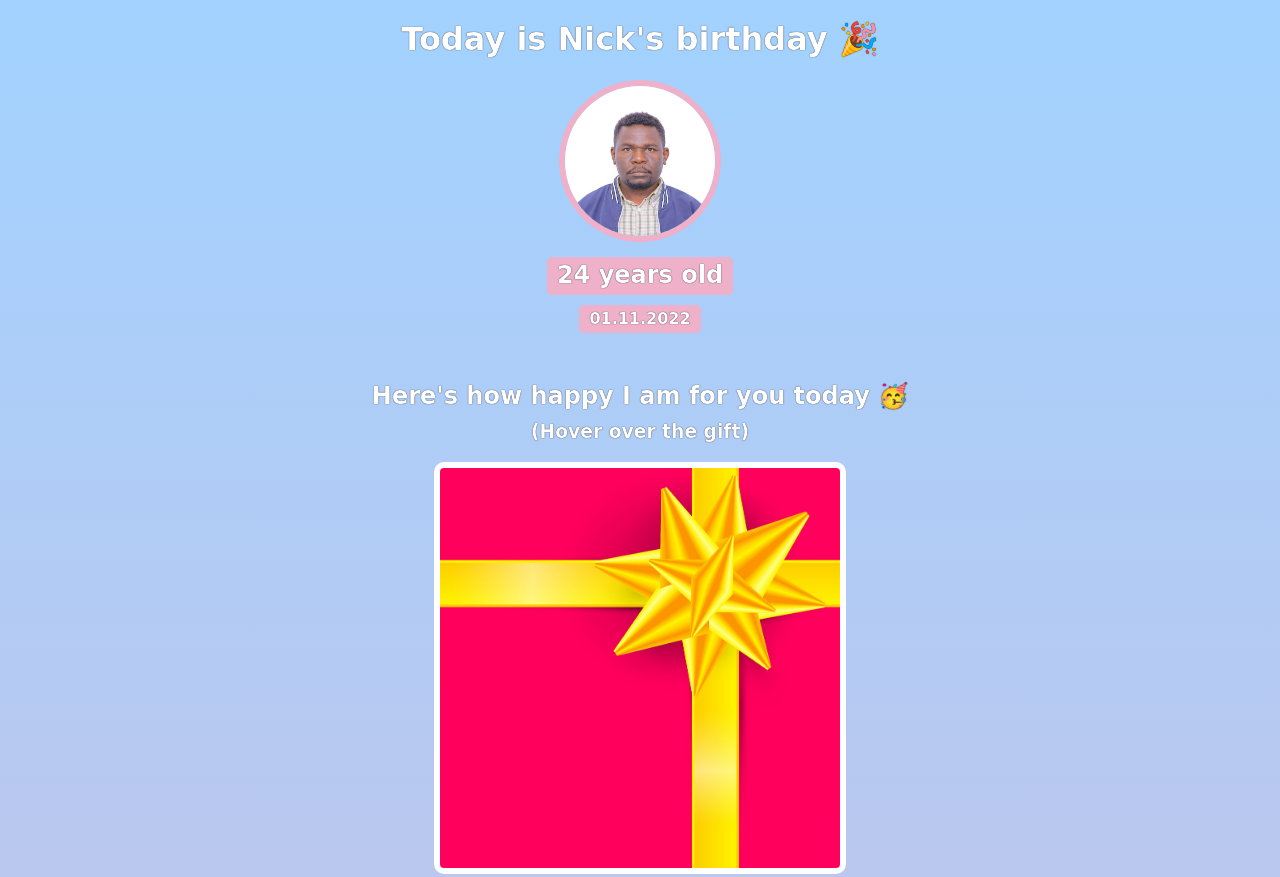
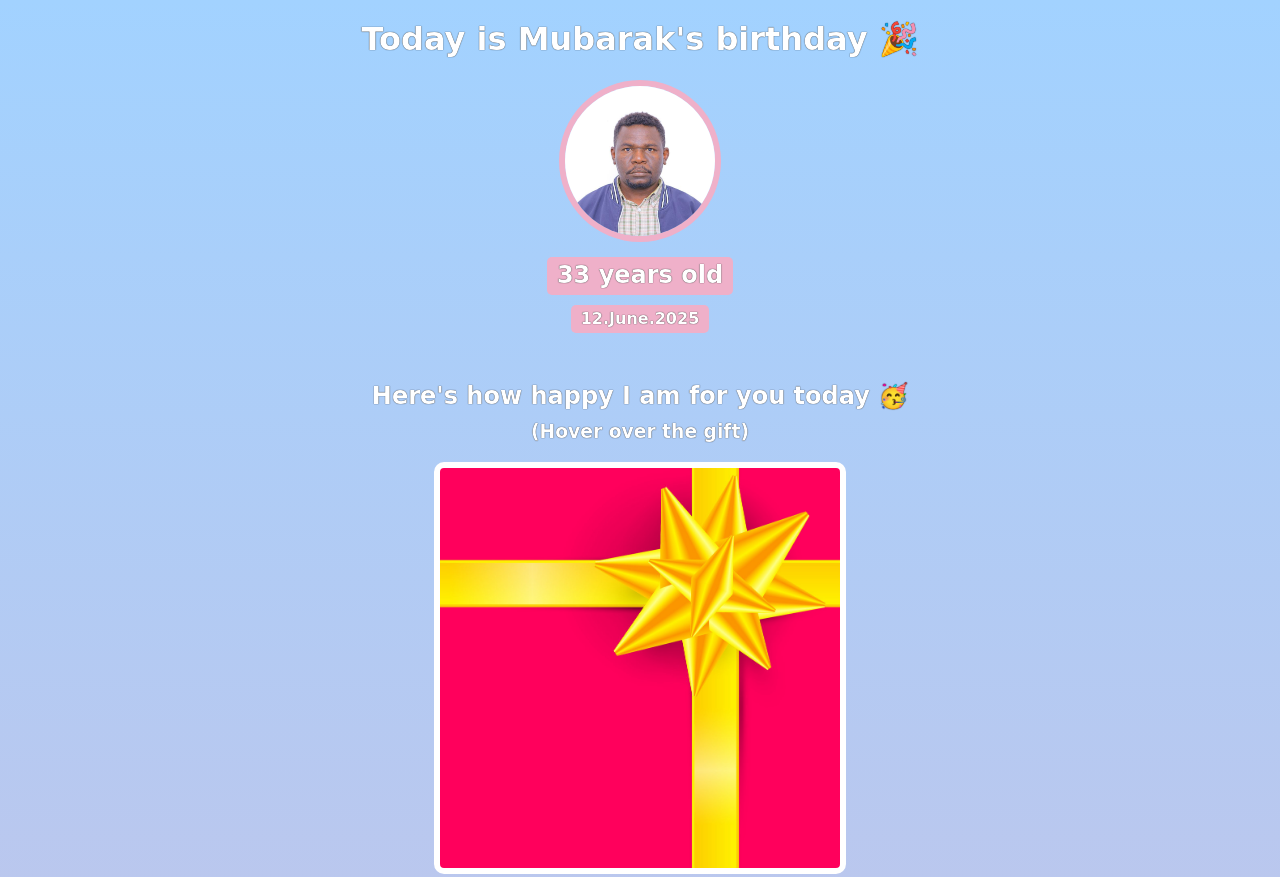
Before and after one commit to Mubarak-Dev-stack/Brith-day-gift-site, a website built with Vite: page index.html in a window 1280 px wide. Shown: the top 877 px of the page. Built offline with nearby package versions, Linux system fonts and the light colour scheme; a web font is replaced by a local one.

Commit message:
Changed the name nick to Mubarak & Birth Date

```diff
--- a/index.html
+++ b/index.html
@@ -7,10 +7,10 @@
     </head>
     <body>
         <div id="header">
-            <h1>Today is Nick's birthday 🎉</h1>
+            <h1>Today is Mubarak's birthday 🎉</h1>
             <img id="bff-img" src="images/nick.jpg">
-            <h2 id="bday-age">24 years old</h2>
-            <h4 id="bday-date">01.11.2022</h4>
+            <h2 id="bday-age">33 years old</h2>
+            <h4 id="bday-date">12.June.2025</h4>
         </div>
 
         <div class="gift-section">
```
